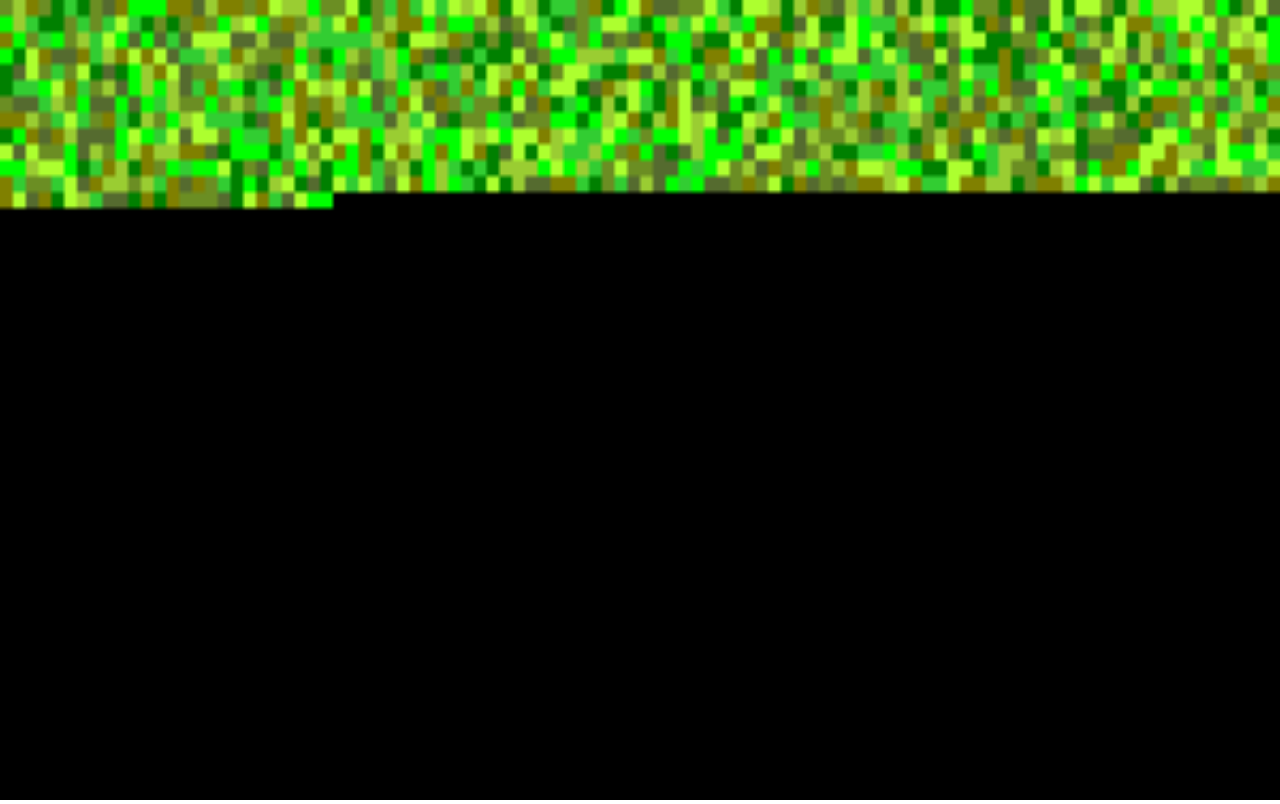
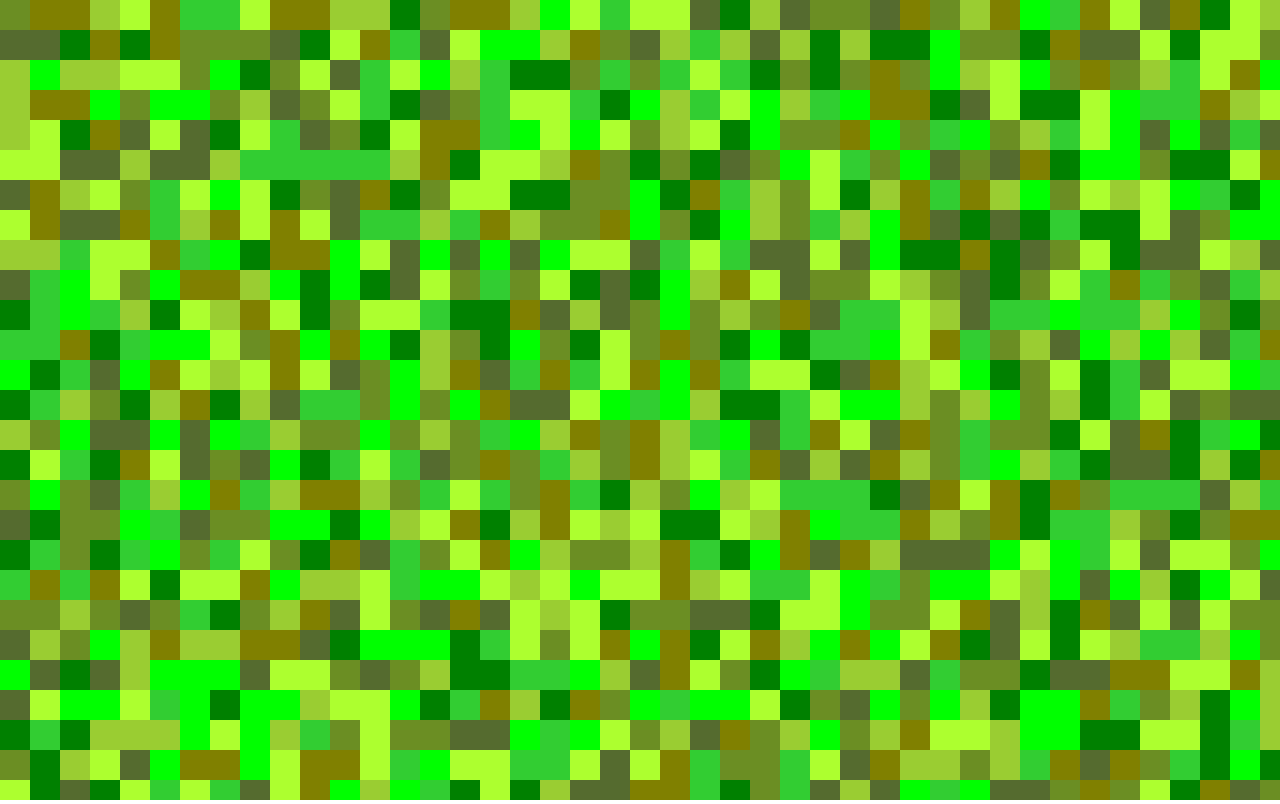
Before and after one commit to kidotoru/sample_html5, a plain HTML site: page public_html/index.html in a window 1280 px wide. Drawn offline with Linux system fonts and the light colour scheme.

Commit message:
座標系の調整

```diff
--- a/public_html/index.html
+++ b/public_html/index.html
@@ -39,7 +39,6 @@ and open the template in the editor.
 			var col = new Array("olive", "yellowgreen", "olivedrab", "darkolivegreen", "greenyellow", "limegreen", "green", "lime");
 			//var col = new Array("red", "blue", "yellow", "green", "white", "black", "magenta", "cyan");
 
-
 			$(document).ready(function () {
 				loop();
 			});
@@ -47,6 +46,11 @@ and open the template in the editor.
 			function loop() {
 				/* Canvas要素の定義など */
 				var cs = document.getElementById('loop');
+				var style = window.getComputedStyle(cs);
+				//pxを削除する
+				cs.width = +style.width.replace(/px/, "");
+				cs.height = +style.height.replace(/px/, "");
+
 				var ctx = cs.getContext('2d');
 				var w = cs.width;
 				var h = cs.height;
@@ -65,37 +69,34 @@ and open the template in the editor.
 
 					ctx.fillStyle = col[rnd]; //塗りつぶしの色は赤
 
-
 					// ctx.strokeRect(x, 5, 10, 10);  //四角形を描く
 					//ctx.arc(x, y, 1, 0, Math.PI * 2, false);
 					//ctx.fill(); // stroke()の代わりにfill()を使用
-					ctx.fillRect(x, y, 3, 3);  //四角形を描く
-
-
+					ctx.fillRect(x, y, 30, 30);  //四角形を描く
 
 					// 四角形のx座標がCanvasの横幅を超えたら初期位置(x座標を0)へ
 					// そうでなければ、x座標を1増やす
 					if (x > cs.width) {
 						x = 0;
-					y += 3;
+						y += 30;
 
-			if (y > cs.height) {
+						if (y > cs.height) {
 							y = 0;
 							//ctx.clearRect(0, 0, w, h); // Canvas全体をクリア
 							//setInterval(render, 1);
 						} else {
-			//				y += 3;
+							//				y += 3;
 						}
 					} else {
-						x += 3;
+						x += 30;
 					}
 
 					// 繰り返し処理に下記どちらかを使った場合、※1を有効化（もしくは即時実行）
-					 //setTimeout(render, 0);
+					//setTimeout(render, 0);
 					// requestAnimationFrame(render);
 				}
 				/* ※1 */
-				 //render();
+				//render();
 
 				/* 100ミリ秒ごとに、描画フローを繰り返す */
 				/* setTimeout、requestAnimationFrameではなく、setIntervalを使う場合 */
@@ -104,9 +105,5 @@ and open the template in the editor.
 			loop();
 
 		</script>
-
-
-
-
 	</body>
 </html>
```
